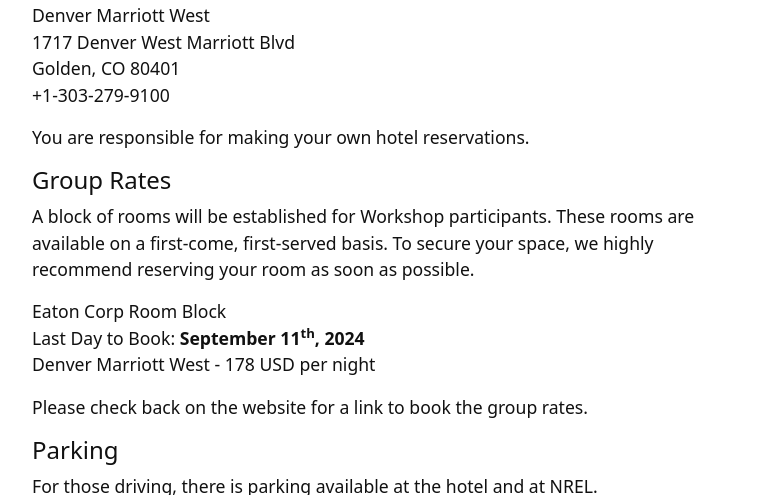
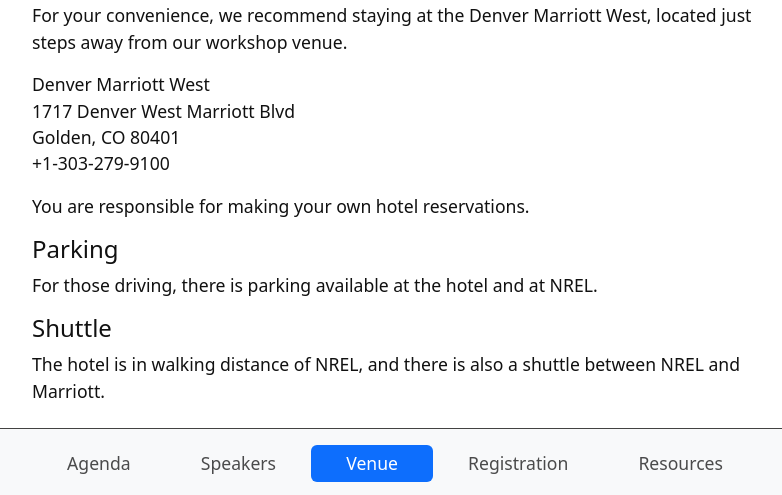
Before and after one commit to XiWang-eaton/DCworkshop-eaton, a Jekyll site: the page built from content/2-location.md, in a window 1280 px wide and 900 px high, scrolled down 1468 px, cut to the strip 257-752 px from the top of the window. Shown: the whole strip, without its empty margins (245-1027 px from the left). Built offline with Jekyll 4.4.1, drawn with Linux system fonts in a browser that asks for light colours.

Commit message:
hotel update

```diff
--- a/content/2-location.md
+++ b/content/2-location.md
@@ -24,6 +24,8 @@
 
 <iframe src="https://www.google.com/maps/embed?pb=!1m18!1m12!1m3!1d20638.35034974265!2d-105.16133091516596!3d39.7416919022771!2m3!1f0!2f0!3f0!3m2!1i1024!2i768!4f13.1!3m3!1m2!1s0x876b845ca799f307%3A0xddf961a2492b636f!2sDenver%20Marriott%20West!5e0!3m2!1sen!2sus!4v1724278564678!5m2!1sen!2sus&z=20" width="800" height="400" style="border:0;" allowfullscreen="" loading="lazy" referrerpolicy="no-referrer-when-downgrade"></iframe>
 
+For your convenience, we recommend staying at the Denver Marriott West, located just steps away from our workshop venue.
+
 Denver Marriott West
 1717 Denver West Marriott Blvd
 Golden, CO 80401
@@ -31,7 +33,7 @@
 
 You are responsible for making your own hotel reservations.
 
-#### Group Rates
+<!-- #### Group Rates
 
 A block of rooms will be established for Workshop participants. These rooms are available on a first-come, first-served basis. To secure your space, we highly recommend reserving your room as soon as possible.
 
@@ -39,7 +41,7 @@
 Last Day to Book: **September 11<sup>th</sup>, 2024**
 Denver Marriott West - 178 USD per night
 
-Please check back on the website for a link to book the group rates.
+Please check back on the website for a link to book the group rates. -->
 
 <!-- [Book your group rate for Eaton Corp Room Block](https://www.marriott.com/event-reservations/reservation-link.mi?id=1679329669852&key=GRP&app=resvlink) -->
 
```
